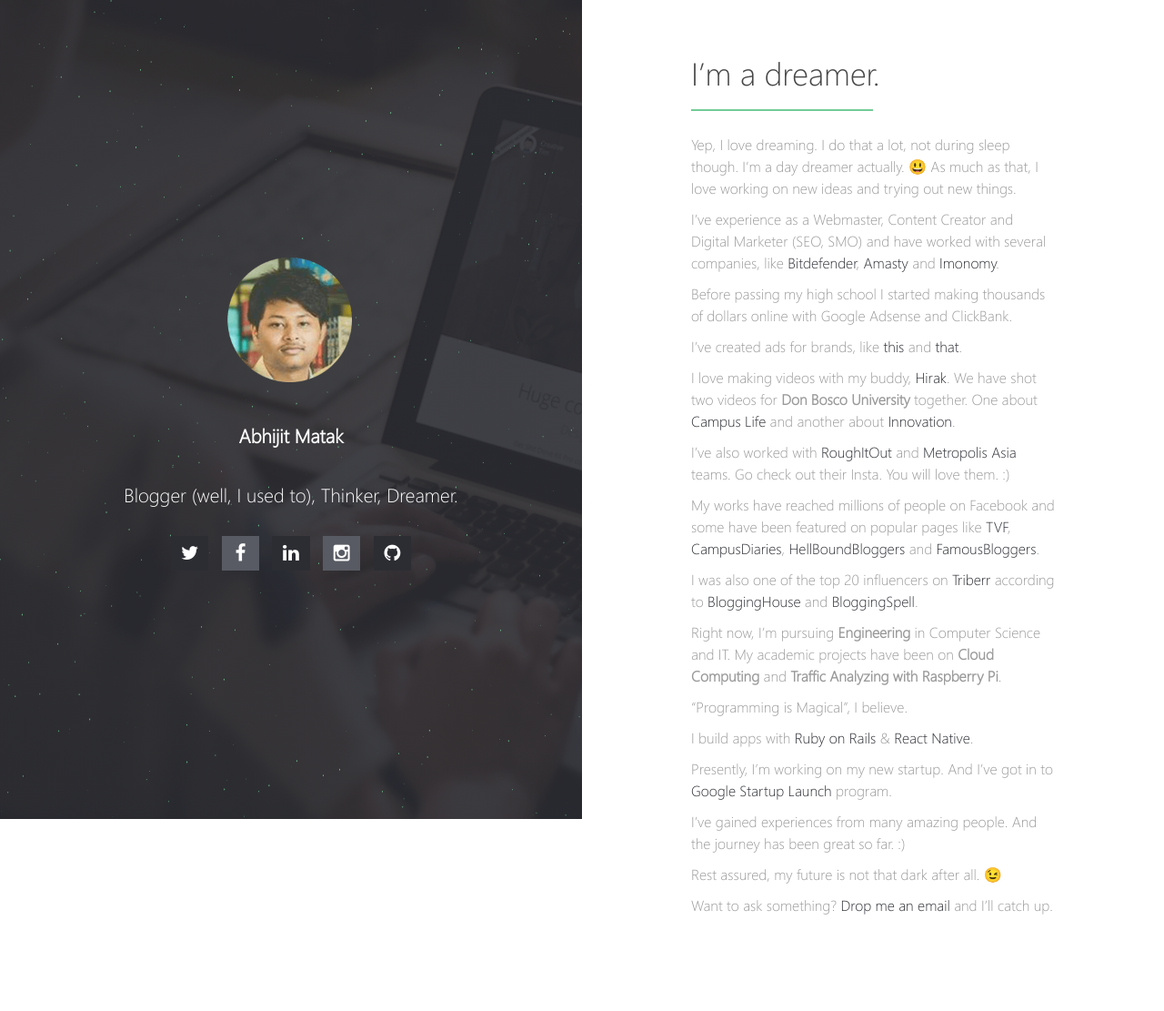
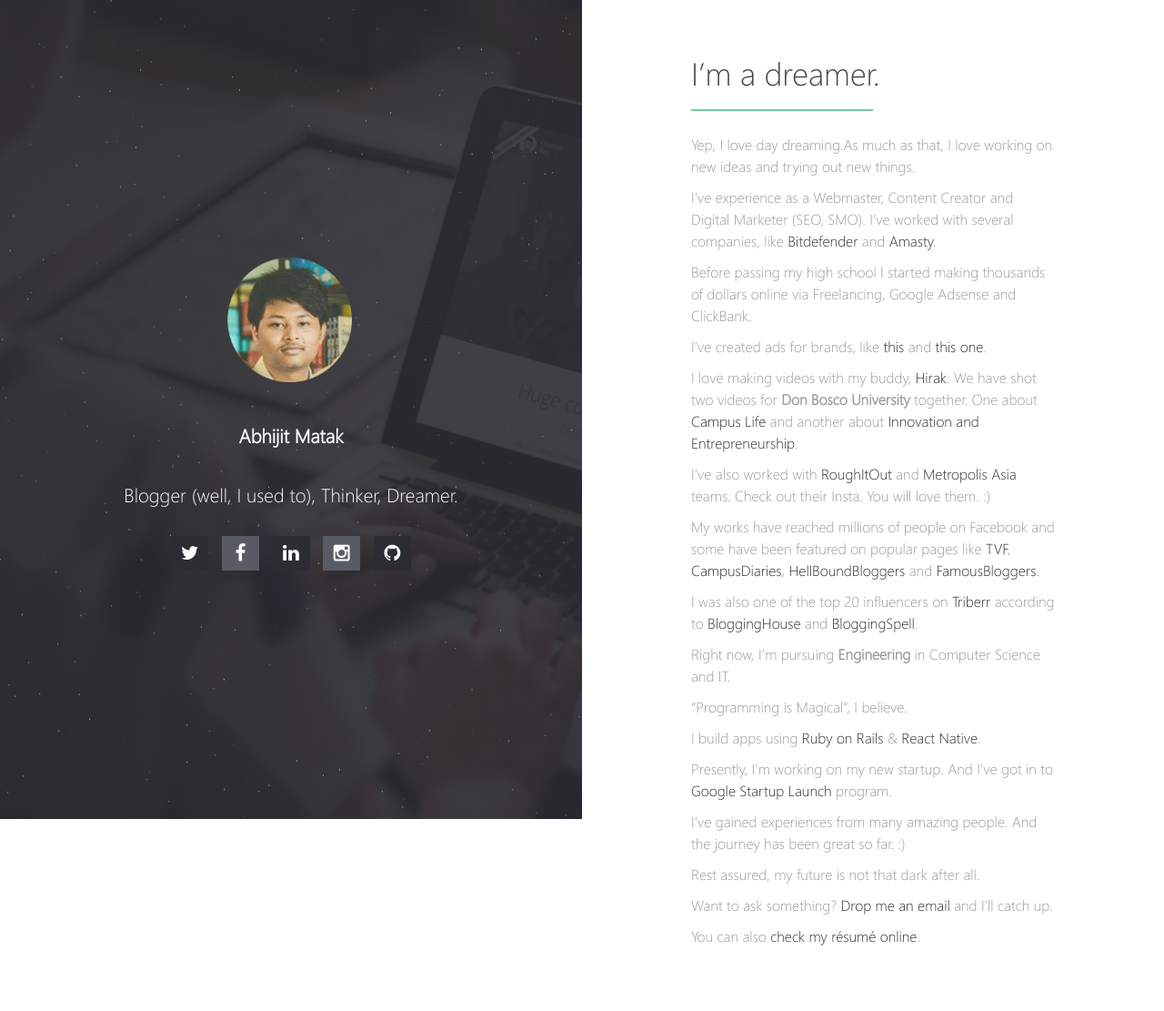
Before and after one commit to skyhitblog/skyhitblog.github.io, a Jekyll site: the page built from index.md, in a window 1280 px wide. Shown: the whole page at 91% size. Built offline with Jekyll 4.4.1, drawn with Linux system fonts in a browser that asks for light colours; our own code applies the rules of GitHub Pages for plain Markdown files; before the commit the page ends 1077 px from its top, so only the background shows below that.

Commit message:
Added Resume link and other changes

```diff
--- a/index.md
+++ b/index.md
@@ -3,33 +3,34 @@ layout: home
 ---
 # I'm a dreamer.
 
-Yep, I love dreaming. I do that a lot, not during sleep though. I'm a day dreamer actually. &#x1f603;
- As much as that, I love working on new ideas and trying out new things.
+Yep, I love day dreaming.As much as that, I love working on new ideas and trying out new things.
 
-I've experience as a Webmaster, Content Creator and Digital Marketer (SEO, SMO) and have worked with several companies, like [Bitdefender](http://bitdefender.co.uk/), [Amasty](http://amasty.com/) and [Imonomy](http://imonomy.com/).
+I've experience as a Webmaster, Content Creator and Digital Marketer (SEO, SMO). I've worked with several companies, like [Bitdefender](http://bitdefender.co.uk/) and [Amasty](http://amasty.com/).
 
-Before passing my high school I started making thousands of dollars online with Google Adsense and ClickBank.
+Before passing my high school I started making thousands of dollars online via Freelancing, Google Adsense and ClickBank.
 
-I've created ads for brands, like [this](https://www.youtube.com/watch?v=z3c3GyQJVpk) and [that](https://www.youtube.com/watch?v=x2In8M57bdY).
+I've created ads for brands, like [this](https://www.youtube.com/watch?v=z3c3GyQJVpk) and [this one](https://www.youtube.com/watch?v=x2In8M57bdY).
 
-I love making videos with my buddy, [Hirak](http://facebook.com/Hirakjsarma/). We have shot two videos for <b>Don Bosco University</b> together. One about [Campus Life](https://www.youtube.com/watch?v=yiQvrTI0l98) and another about [Innovation](https://www.youtube.com/watch?v=yiQvrTI0l98).
+I love making videos with my buddy, [Hirak](http://facebook.com/Hirakjsarma/). We have shot two videos for <b>Don Bosco University</b> together. One about [Campus Life](https://www.youtube.com/watch?v=yiQvrTI0l98) and another about [Innovation and Entrepreneurship](https://www.youtube.com/watch?v=yiQvrTI0l98).
 
-I've also worked with [RoughItOut](https://www.instagram.com/roughitout/) and [Metropolis Asia](https://www.instagram.com/metropolisasia/) teams. Go check out their Insta. You will love them. :)
+I've also worked with [RoughItOut](https://www.instagram.com/roughitout/) and [Metropolis Asia](https://www.instagram.com/metropolisasia/) teams. Check out their Insta. You will love them. :)
 
 My works have reached millions of people on Facebook and some have been featured on popular pages like [TVF](http://facebook.com/sabqtiyapahai/), [CampusDiaries](https://campusdiaries.com/), [HellBoundBloggers](http://www.hellboundbloggers.com/) and [FamousBloggers](http://famousbloggers.net/).
 
 I was also one of the top 20 influencers on [Triberr](http://triberr.com/) according to [BloggingHouse](http://www.blogginghouse.com/top-100-triberr-bloggers/) and [BloggingSpell](http://www.bloggingspell.com/triberr-marketing-tips/).
 
-Right now, I'm pursuing <b>Engineering</b> in Computer Science and IT. My academic projects have been on <b>Cloud Computing</b> and <b>Traffic Analyzing with Raspberry Pi</b>.
+Right now, I'm pursuing <b>Engineering</b> in Computer Science and IT.
 
 "Programming is Magical", I believe.
 
-I build apps with [Ruby on Rails](http://rubyonrails.org/) & [React Native](http://facebook.github.io/react-native/).
+I build apps using [Ruby on Rails](http://rubyonrails.org/) & [React Native](http://facebook.github.io/react-native/).
 
 Presently, I'm working on my new startup. And I've got in to [Google Startup Launch](https://developers.google.com/startups/) program.
 
 I've gained experiences from many amazing people. And the journey has been great so far. :)
 
-Rest assured, my future is not that dark after all. &#128521;
+Rest assured, my future is not that dark after all.
 
 Want to ask something? [Drop me an email](mailto:skyhitblog@icloud.com) and I'll catch up.
+
+You can also [check my résumé online](http://bit.ly/avisresume).
```
